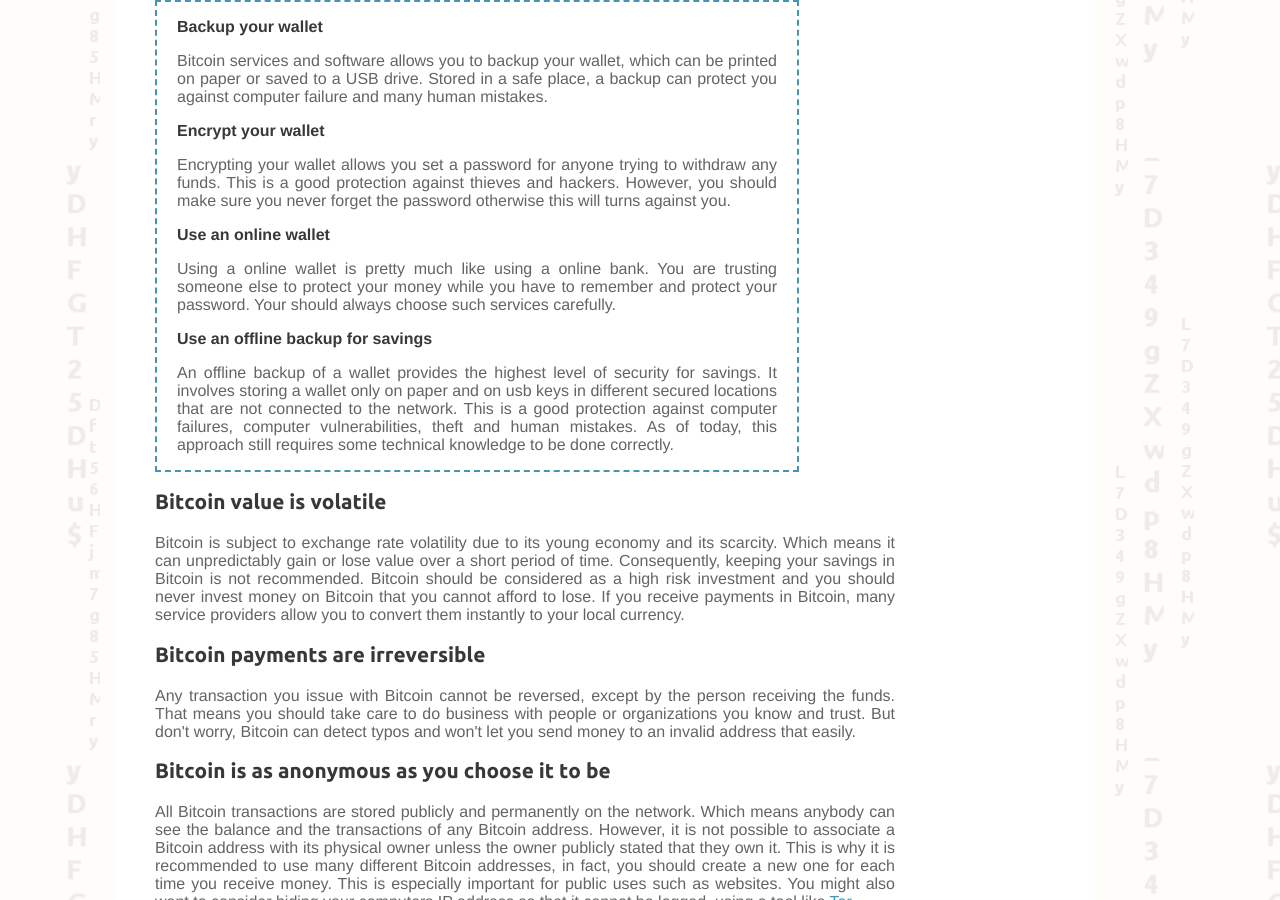
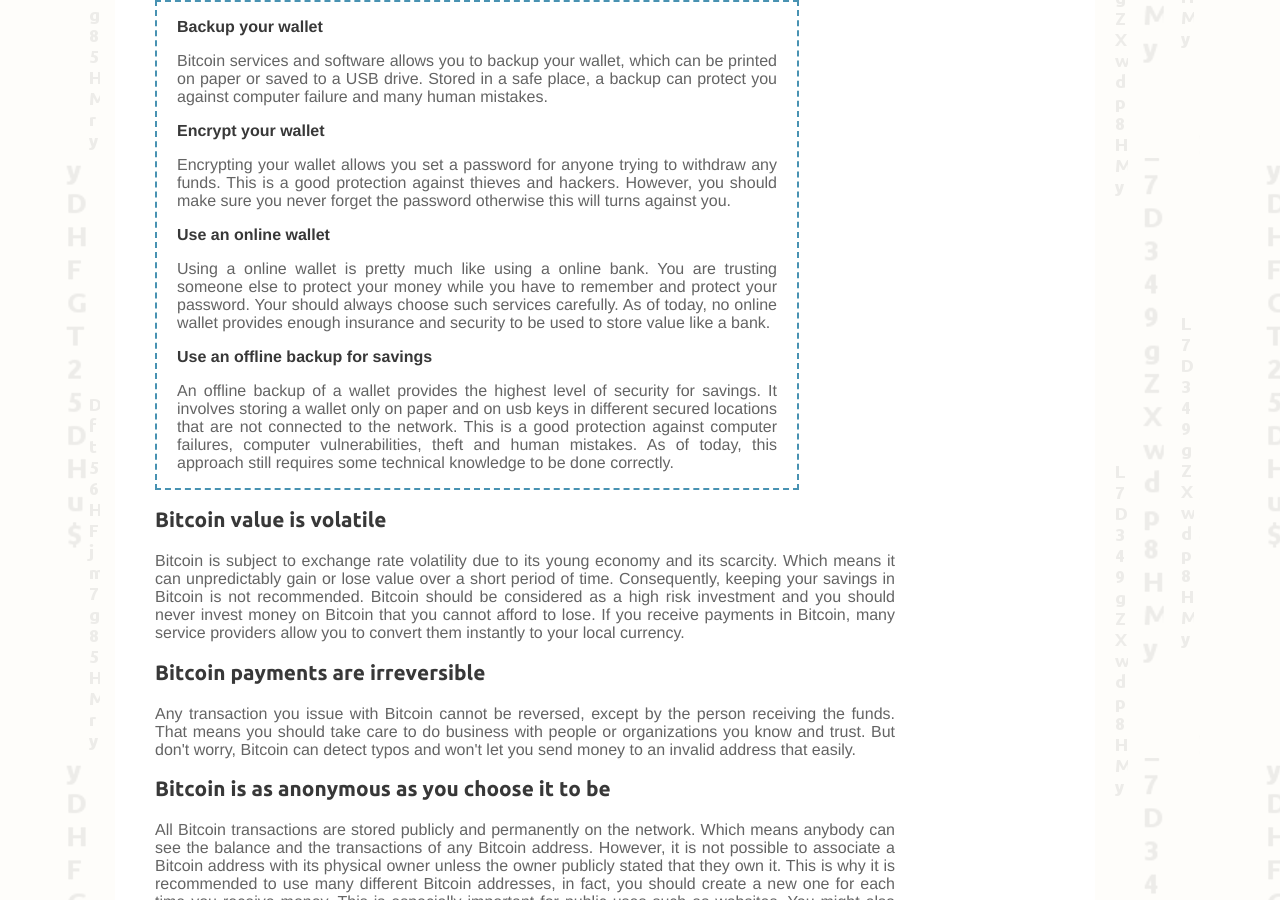
Before and after one commit to jonwaller/bitcoinorg-clean, a Jekyll site: the page built from en/you-need-to-know.html, in a window 1280 px wide and 900 px high, scrolled down 368 px. Built offline with Jekyll 4.4.1, drawn with Linux system fonts in a browser that asks for light colours.

Commit message:
make clear that online wallets are risky

```diff
--- a/en/you-need-to-know.html
+++ b/en/you-need-to-know.html
@@ -16,7 +16,7 @@ title: Some things you need to know - Bitcoin
 <p>Encrypting your wallet allows you set a password for anyone trying to withdraw any funds. This is a good protection against thieves and hackers. However, you should make sure you never forget the password otherwise this will turns against you.</p>
 
 <h3>Use an online wallet</h3>
-<p>Using a online wallet is pretty much like using a online bank. You are trusting someone else to protect your money while you have to remember and protect your password. Your should always choose such services carefully.</p>
+<p>Using a online wallet is pretty much like using a online bank. You are trusting someone else to protect your money while you have to remember and protect your password. Your should always choose such services carefully. As of today, no online wallet provides enough insurance and security to be used to store value like a bank.</p>
 
 <h3>Use an offline backup for savings</h3>
 <p>An offline backup of a wallet provides the highest level of security for savings. It involves storing a wallet only on paper and on usb keys in different secured locations that are not connected to the network. This is a good protection against computer failures, computer vulnerabilities, theft and human mistakes. As of today, this approach still requires some technical knowledge to be done correctly.</p>
```
